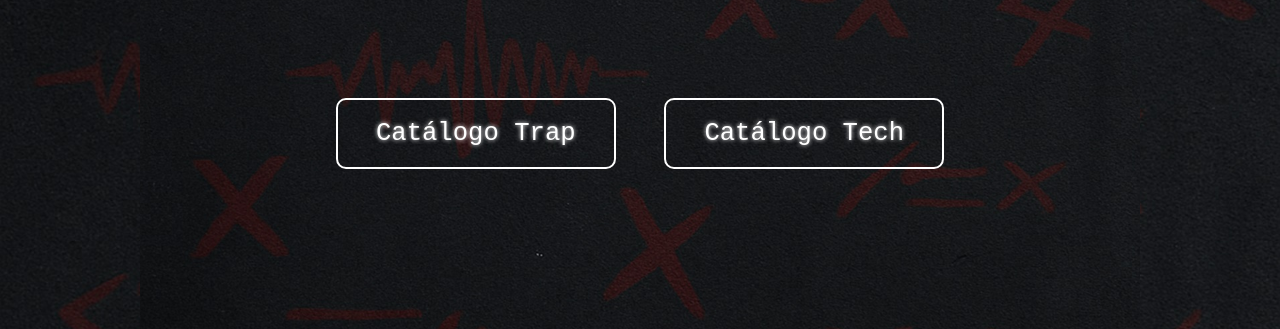
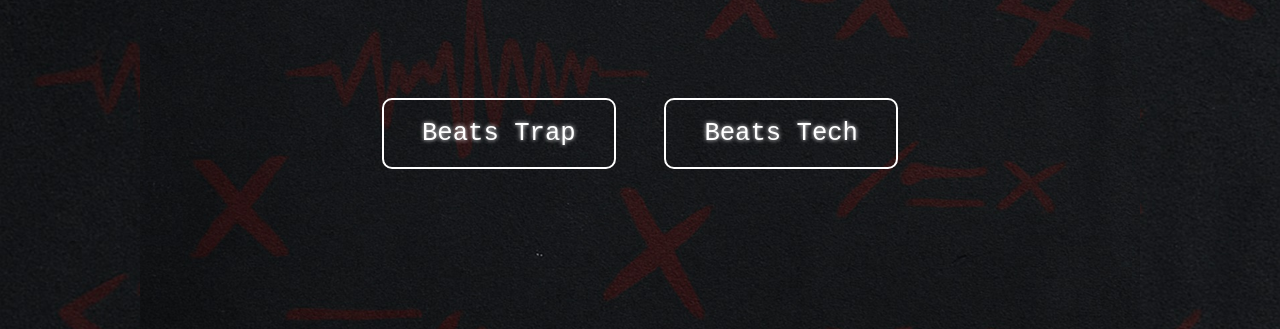
Before and after one commit to beatsbyboumper/home, a plain HTML site: page index.html in a window 1280 px wide. Shown: the part 469-798 px from the top of the page. Drawn offline with Linux system fonts and the light colour scheme.

Commit message:
Update index.html

```diff
--- a/index.html
+++ b/index.html
@@ -14,8 +14,8 @@
     <div class="terminal-box">
       <h1 class="glitch">Boumper X</h1>
       <div class="catalogo-botones">
-        <button onclick="window.location.href='https://beatsbyboumper.github.io/trapbeats/'" class="btn">Catálogo Trap</button>
-        <button onclick="window.location.href='https://beatsbyboumper.github.io/beatstechno/'" class="btn">Catálogo Tech</button>
+        <button onclick="window.location.href='https://beatsbyboumper.github.io/trapbeats/'" class="btn">Beats Trap</button>
+        <button onclick="window.location.href='https://beatsbyboumper.github.io/beatstechno/'" class="btn">Beats Tech</button>
       </div>
     </div>
     <div class="scroll-down-indicator">
```
